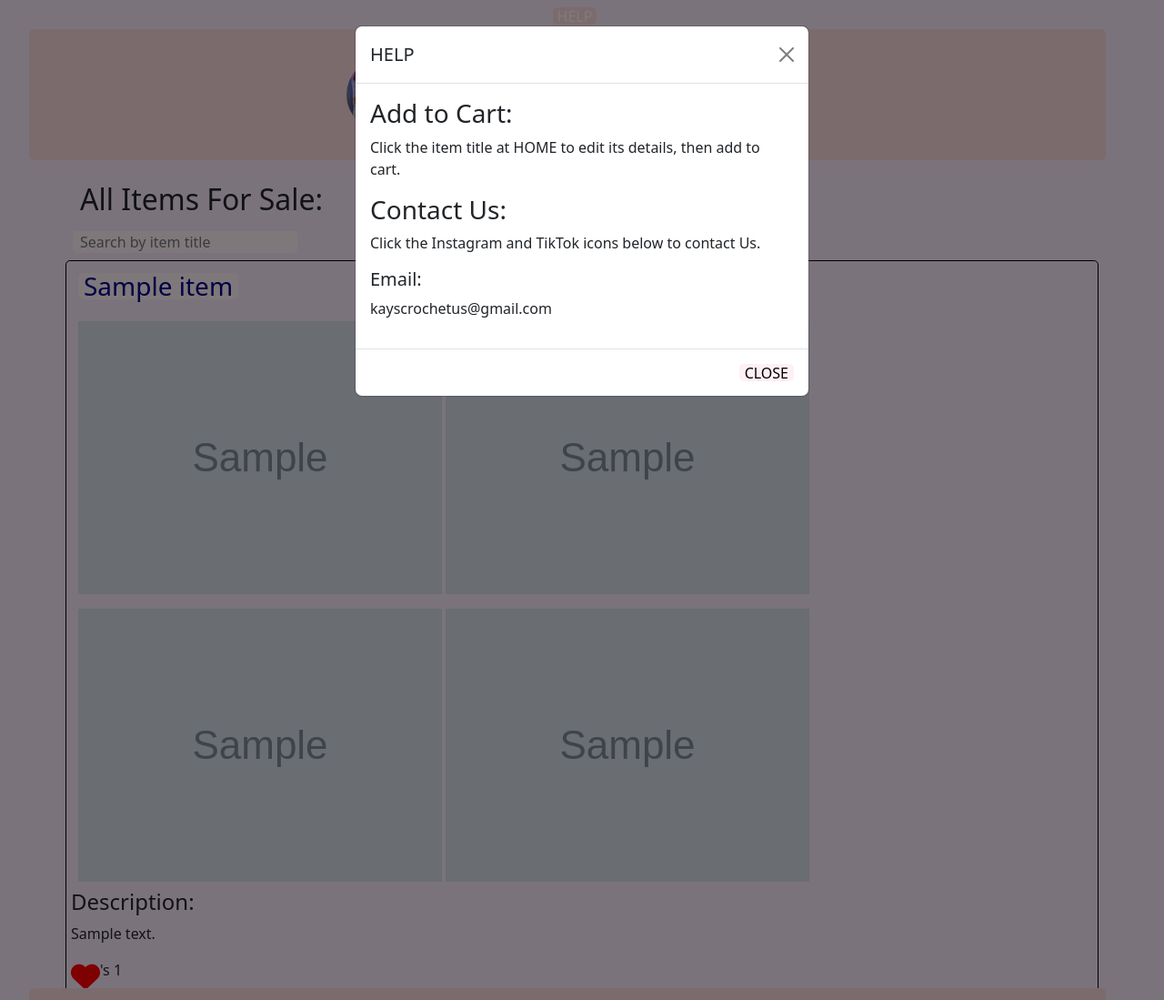
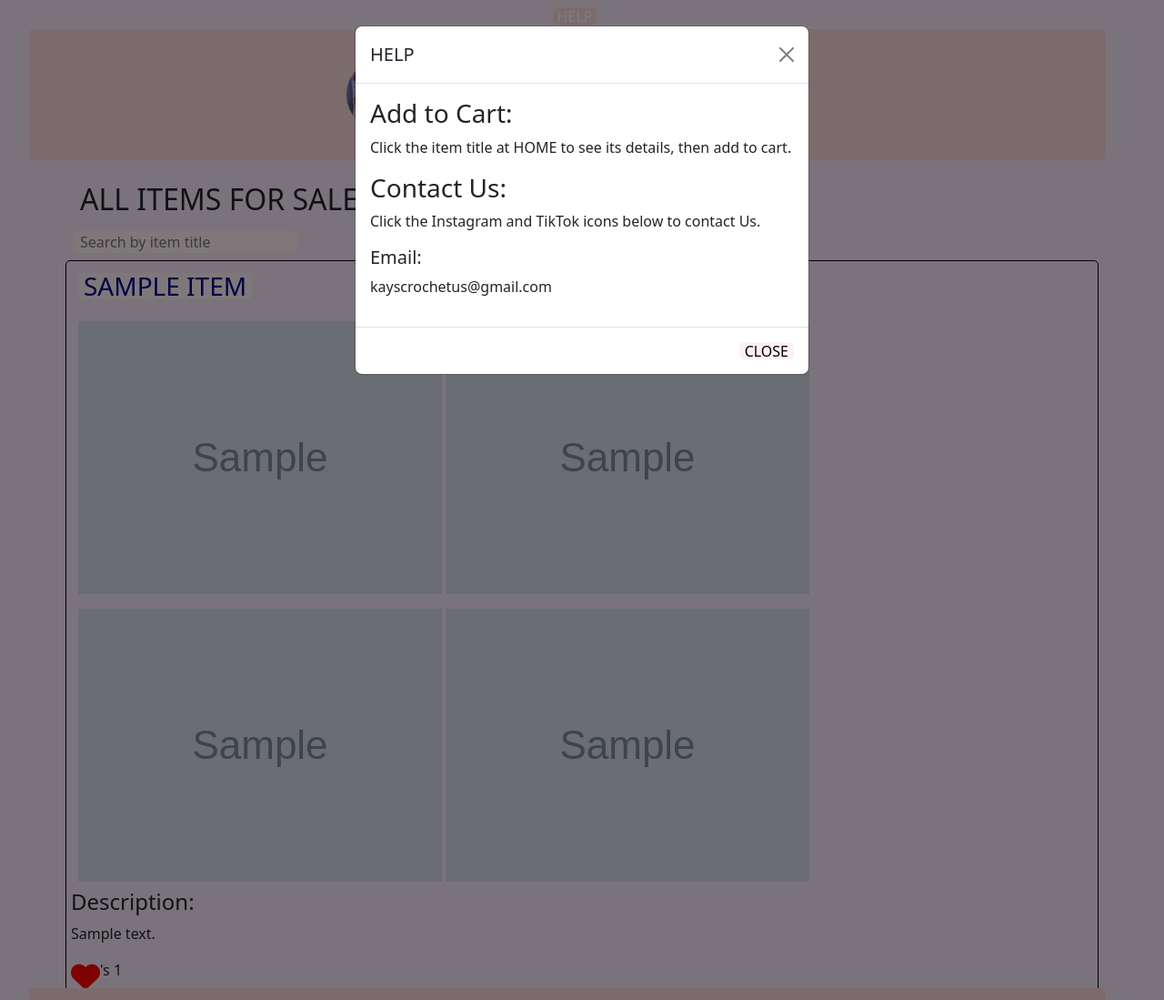
Before and after one commit to stevenburris1978/KaysCrochetAppDjangoSBurris, a Django app: page / in a window 1280 px wide, after a click on "HELP". Shown: the top 1099 px of the page at 91% size. Run offline with Django 4.2, Linux system fonts and the light colour scheme; a user stored in the database is signed in; tables that the repository leaves empty hold one stand-in row (values such as "Sample post"); grey boxes marked "Sample" are stand-in pictures.

Commit message:
updated styles

```diff
--- a/kayscrochetapp/static/kayscrochetapp/style.css
+++ b/kayscrochetapp/static/kayscrochetapp/style.css
@@ -17,6 +17,11 @@ nav {
 h2 {
     padding: .5rem;
     margin-left: 3rem;
+    text-transform: uppercase;
+}
+
+h2 {
+    text-transform: uppercase;
 }
 
 input {
--- a/kayscrochetapp/templates/base_generic.html
+++ b/kayscrochetapp/templates/base_generic.html
@@ -57,7 +57,7 @@
               </div>
               <div class="modal-body">
                   <h3>Add to Cart:</h3>
-                  <p>Click the item title at HOME to edit its details, then add to cart.</p>
+                  <p>Click the item title at HOME to see its details, then add to cart.</p>
                   <h3>Contact Us:</h3>
                   <p>Click the Instagram and TikTok icons below to contact Us.</p>
                   <h5>Email:</h5>
--- a/kayscrochetapp/templates/kayscrochetapp/cart.html
+++ b/kayscrochetapp/templates/kayscrochetapp/cart.html
@@ -8,12 +8,12 @@
 <form method="post" id="removeItemForm">
     {% csrf_token %}
     <fieldset>
-        <legend><h1>Cart</h1></legend>
+        <legend><h1 style="text-transform: uppercase;">Cart</h1></legend>
       {% if items %}
         <ul>
           {% for cart_item in items %}
            <li id="item_{{ cart_item.item.pk }}">
-                <h3>{{ cart_item.item.item_title }}</h3>
+                <h4 style="text-transform: uppercase;">{{ cart_item.item.item_title }}</h4>
                 {% if cart_item.item.image %}
                     <img src="{{ cart_item.item.image.url }}" alt="{{ item.item_title }}">
                 {% endif %}<br>
@@ -36,7 +36,7 @@
           {% endfor %}
         </ul>
         {% if items|sum_attribute:'total_price' %}
-            <h4>Total Cart Price:</h4><p id="totalCartPrice"> ${{ items|sum_attribute:'total_price'|floatformat:2 }}</p>
+            <h3>Total Cart Price:</h3><p id="totalCartPrice"> ${{ items|sum_attribute:'total_price'|floatformat:2 }}</p>
         {% else %}
           <p>Total Cart Price: $0.00</p>
         {% endif %}
--- a/kayscrochetapp/templates/kayscrochetapp/detail.html
+++ b/kayscrochetapp/templates/kayscrochetapp/detail.html
@@ -12,7 +12,7 @@
 <form action="{% url 'kayscrochetapp:like' item.id %}" method="post">
 {% csrf_token %}
     <fieldset>
-        <legend><h1>{{ item.item_title }} Details</h1></legend>
+        <legend><h1 style="text-transform: uppercase;">{{ item.item_title }} Details</h1></legend>
             <div style="padding: .5rem">
                 {% if item.image %}
                     <img src="{{ item.image.url }}" alt="{{ item.item_title }}">
--- a/kayscrochetapp/templates/kayscrochetapp/index.html
+++ b/kayscrochetapp/templates/kayscrochetapp/index.html
@@ -3,7 +3,7 @@
 {% block title %}Kay's Crochet{% endblock %}
 
 {% block content %}
-    <h2>All Items For Sale:</h2>
+    <h2 style="text-transform: uppercase;">All Items For Sale:</h2>
 
         <!-- Search form -->
     <input style="padding: .5rem; margin-left: 3rem; height: 1.5rem" type="text" id="search" placeholder="Search by item title">
@@ -14,7 +14,7 @@
             <li>
                 <form>
                     <fieldset>
-                        <legend><h3><button style="height: 1.8rem;" onmouseover="this.style.boxShadow='0 0 10px rgba(0, 0, 0, 0.5)'" onmouseout="this.style.boxShadow='none'"><a style="text-decoration: none;" href="{% url 'kayscrochetapp:detail' item.id %}">{{ item.item_title }}</a></button></h3></legend>
+                        <legend><h3><button style="height: 1.8rem;" onmouseover="this.style.boxShadow='0 0 10px rgba(0, 0, 0, 0.5)'" onmouseout="this.style.boxShadow='none'"><a style="text-decoration: none; text-transform: uppercase;" href="{% url 'kayscrochetapp:detail' item.id %}">{{ item.item_title }}</a></button></h3></legend>
                         <div style="padding: .5rem">
                             {% if item.image %}
                                 <img src="{{ item.image.url }}" alt="{{ item.item_title }}">
--- a/kayscrochetapp/templates/kayscrochetapp/results.html
+++ b/kayscrochetapp/templates/kayscrochetapp/results.html
@@ -7,7 +7,7 @@
 
 <form>
     <fieldset>
-        <legend><h1>{{ item.item_title }} Styles</h1></legend>
+        <legend><h1 style="text-transform: uppercase;">{{ item.item_title }} STYLE VOTES</h1></legend>
         {% if item.image %}
             <img src="{{ item.image.url }}" alt="{{ item.item_title }}">
         {% endif %}
```
